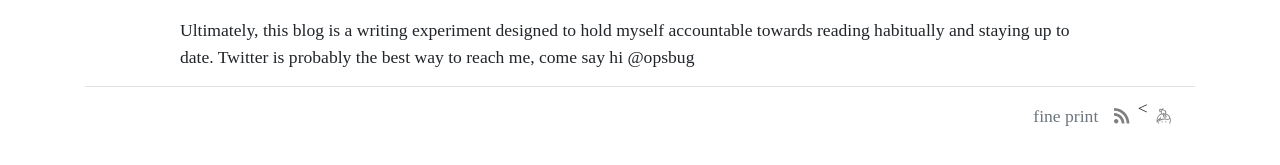
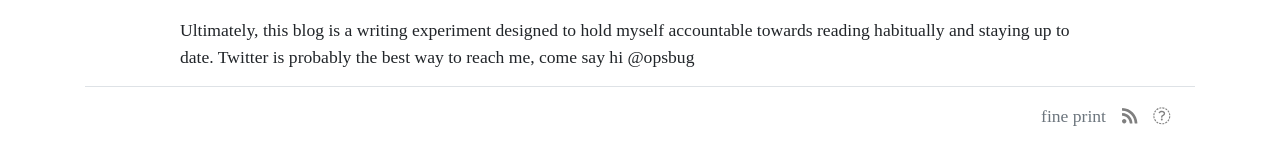
Before and after one commit to dhillonv10/dhillonv10.github.io, a Jekyll site: the page built from about.md, in a window 1280 px wide. Shown: the part 280-445 px from the top of the page. Built offline with Jekyll 4.4.1, drawn with Linux system fonts in a browser that asks for light colours; cached includes are drawn as plain includes; nearby versions of some CDN libraries.

Commit message:
Keybase added

```diff
--- a/_includes/footer.html
+++ b/_includes/footer.html
@@ -14,9 +14,9 @@
         <i class="fas fa-rss" title="Atom Feed"></i>
       </a>
     </li>
-    <<li class="nav-item">
+    <li class="nav-item">
       <a href="https://keybase.io/dhillonv10" class="nav-link">
-        <i class="fab fa-keybase" title="Keybase"></i>
+        <i class="fas fa-keybase" title="Keybase"></i>
       </a>
     </li>
   </ul>
```
